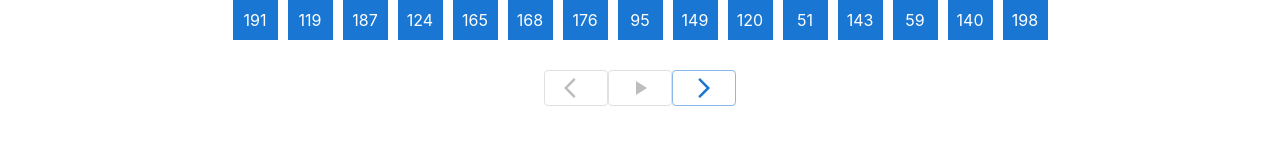
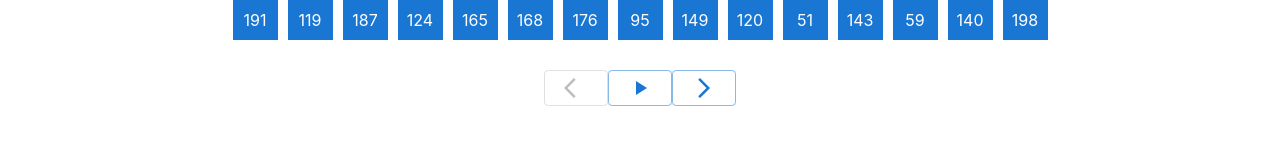
Before and after one commit to JethroNatividad/sortingalgovisual, a React (Create React App) app: page / in a window 1280 px wide. Shown: the part 304-448 px from the top of the page. Built offline with nearby package versions, Linux system fonts and the light colour scheme.

Commit message:
Add playSteps

```diff
--- a/src/App.js
+++ b/src/App.js
@@ -7,6 +7,8 @@ import useStyles from './App.styles'
 import RandomArrayNumberGenerator from './Functions/rang'
 import Steps from './Steps';
 import algorithms from './Algorithms/main';
+import { timeout } from './Functions/helpers';
+
 
 function App() {
   const theme = createTheme()
@@ -48,70 +50,14 @@ function App() {
     setCurrentStepIndex(currentStepIndex - 1)
   }
 
-  // const [currentCompareSteps, setCurrentCompareSteps] = useState([0, 1])
-  // const [currentStep, setCurrentStep] = useState(0)
-  // const [arrSteps, setArrSteps] = useState([arr])
+  // function that add 1 to current step index by a delay till max length
+  const playStep = async () => {
+    for (let i = currentStepIndex + 1; i < steps.length; i++) {
+      setCurrentStepIndex(i)
+      await timeout(100)
+    }
+  }
 
-  // const generateArrSteps = (arr, setArrSteps, setCurrentCompareSteps) => {
-  //   const newArrSteps = [arr]
-  //   const newCurrentCompareSteps = [[0, 1]]
-  //   const bubbleSort = (a) => {
-  //     for (let i = 0; i < a.length; i++) {
-  //     }
-  //     console.log('here')
-  //     for (let i = 0; i < a.length; i++) {
-  //       let noswaps = true
-  //       for (let j = 1; j < a.length; j++) {
-
-  //         if (a[i] > a[i + j]) {
-  //           // swap
-  //           let temp = a[i]
-  //           a[i] = a[i + j]
-  //           a[i + j] = temp
-  //           noswaps = false
-  //           // console.log(a, i, j)
-  //           // console.log(a, i, i + j)
-  //         }
-  //         newArrSteps.push([...a], [...a])
-  //         newCurrentCompareSteps.push([i, i + j], [-1, -1])
-  //         // console.log(a)
-  //       }
-  //       if (noswaps) break;
-  //     }
-  //   }
-  //   bubbleSort(arr.slice())
-  //   setArrSteps(newArrSteps)
-  //   setCurrentCompareSteps(newCurrentCompareSteps)
-  // }
-
-  // useEffect(() => {
-  //   generateArrSteps(arr, setArrSteps, setCurrentCompareSteps)
-  // }, [])
-
-  // useEffect(() => {
-  //   setArr(arrSteps[currentStep])
-  // }, [currentStep])
-
-  // const moveStepForward = () => {
-  //   setCurrentStep(currentStep + 1)
-  // }
-  // const moveStepBackward = () => {
-  //   setCurrentStep(currentStep - 1)
-  // }
-  // return (
-  //   <div className="App">
-  //     <div style={{ display: 'flex', alignItems: 'end', justifyContent: 'center' }}>
-  //       {/* {JSON.stringify(arrSteps)} */}
-  //       {arr.map((number, i) => (
-  //         <Bar num={number} color={i === currentCompareSteps[currentStep][0] ? 'green' : i === currentCompareSteps[currentStep][1] ? 'red' : 'black'} />
-  //       ))}
-  //     </div>
-  //     <div>
-  //       <button disabled={currentStep === 0} onClick={moveStepBackward}>{"<"}</button>
-  //       <button disabled={currentStep === arrSteps.length - 1} onClick={moveStepForward}>{">"}</button>
-  //     </div>
-  //   </div>
-  // );
   const handleAlgoChange = (e) => setCurrentAlgorithm(e.target.value)
   return (
     <div>
@@ -150,7 +96,7 @@ function App() {
       {/* Steps */}
 
       <div className={classes.stepContainer}>
-        <Steps currentStepIndex={currentStepIndex} nextStep={nextStep} prevStep={prevStep} stepsLen={steps.length} />
+        <Steps currentStepIndex={currentStepIndex} nextStep={nextStep} prevStep={prevStep} playStep={playStep} stepsLen={steps.length} />
       </div>
     </div >
   )
--- a/src/Functions/helpers.js
+++ b/src/Functions/helpers.js
@@ -3,4 +3,7 @@ const swapArray = (arr, index1, index2) => {
     arr[index1] = arr[index2]
     arr[index2] = temp
 }
+export const timeout = (ms) => {
+    return new Promise(resolve => setTimeout(resolve, ms));
+}
 export default swapArray
--- a/src/Steps.js
+++ b/src/Steps.js
@@ -3,12 +3,12 @@ import React from 'react'
 import useStyles from './Steps.styles'
 import { ArrowBackIos, ArrowForwardIos, PlayArrow } from '@mui/icons-material';
 
-const Steps = ({ currentStepIndex, nextStep, prevStep, stepsLen }) => {
+const Steps = ({ currentStepIndex, nextStep, prevStep, playStep, stepsLen }) => {
     const classes = useStyles()
     return (
         <div>
             <Button variant="outlined" onClick={prevStep} disabled={currentStepIndex === 0}><ArrowBackIos /></Button>
-            <Button variant="outlined" disabled><PlayArrow /></Button>
+            <Button variant="outlined" onClick={playStep}><PlayArrow /></Button>
             <Button variant="outlined" onClick={nextStep} disabled={currentStepIndex === stepsLen - 1}><ArrowForwardIos /></Button>
         </div>
     )
```
